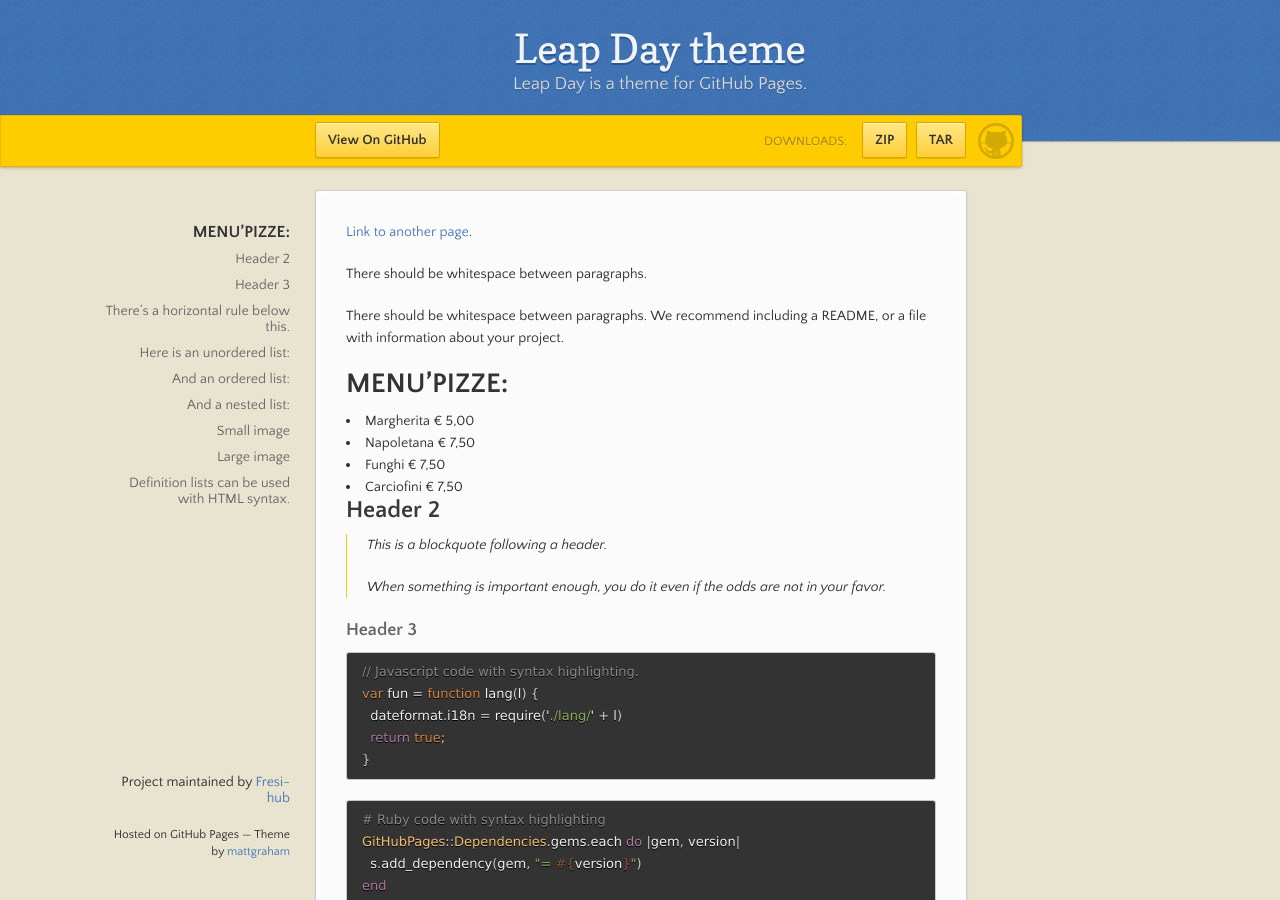
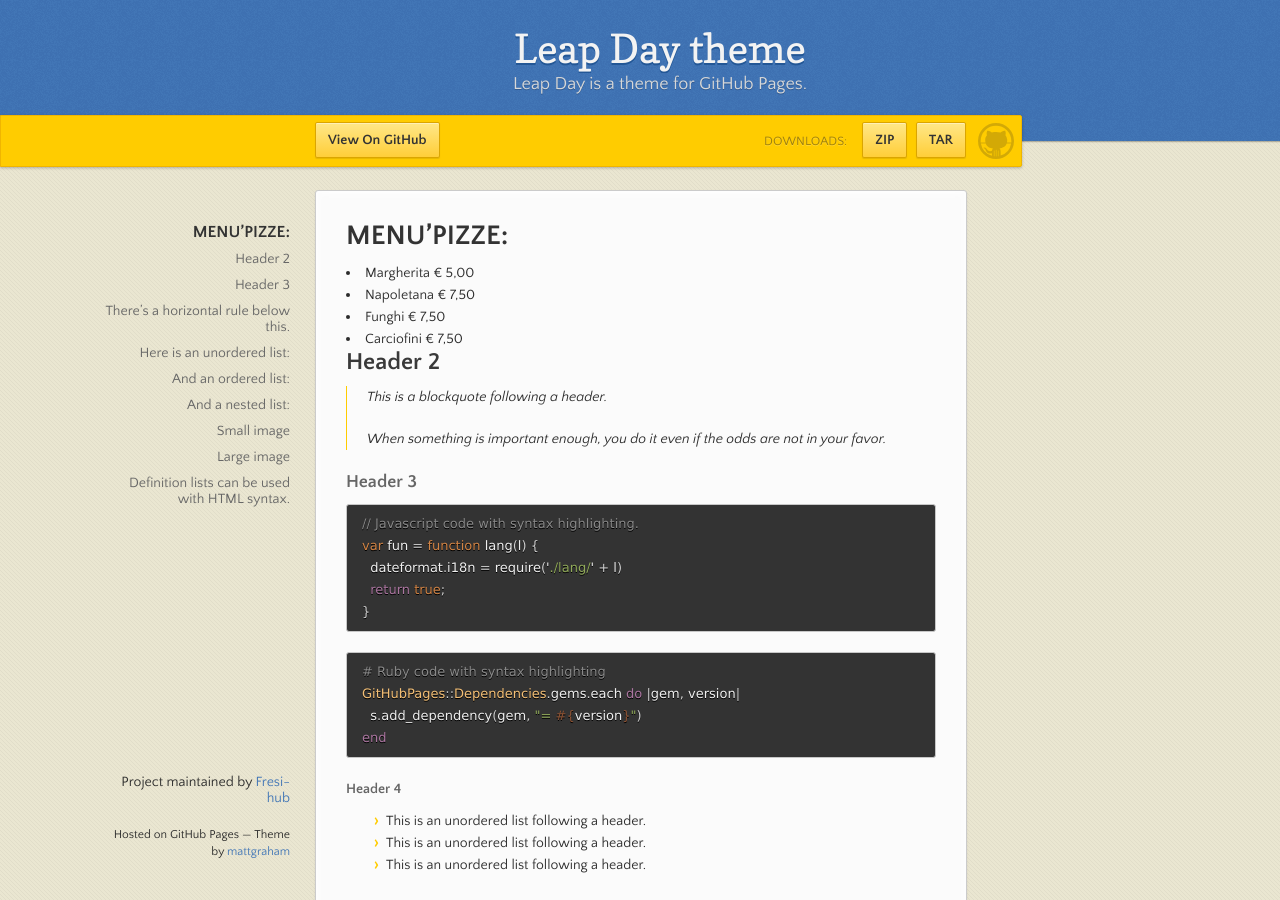
Before and after one commit to Fresi-hub/Primo-repository, a Jekyll site: the page built from index.md, in a window 1280 px wide and 900 px high. Built offline with Jekyll 4.4.1, drawn with Linux system fonts in a browser that asks for light colours.

Commit message:
Update index.md

```diff
--- a/index.md
+++ b/index.md
@@ -1,14 +1,9 @@
 ---
 layout: default
 ---
-
-
-
-[Link to another page](./another-page.html).
-
-There should be whitespace between paragraphs.
-
-There should be whitespace between paragraphs. We recommend including a README, or a file with information about your project.
+<meta charset="UTF-8">
+<meta name="viewport" content="width=device-width,n initial-scale=1.0">
+<meta name="description" content="La PIZZ - Un unico sapore">
 
 # MENU'PIZZE:
 
```
